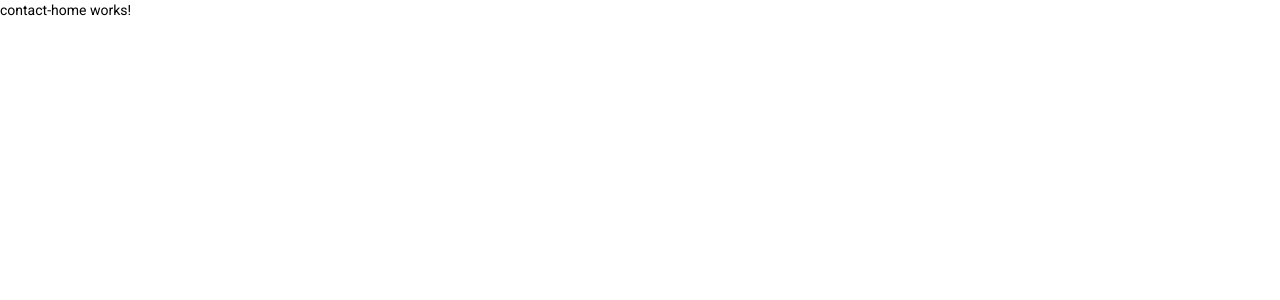
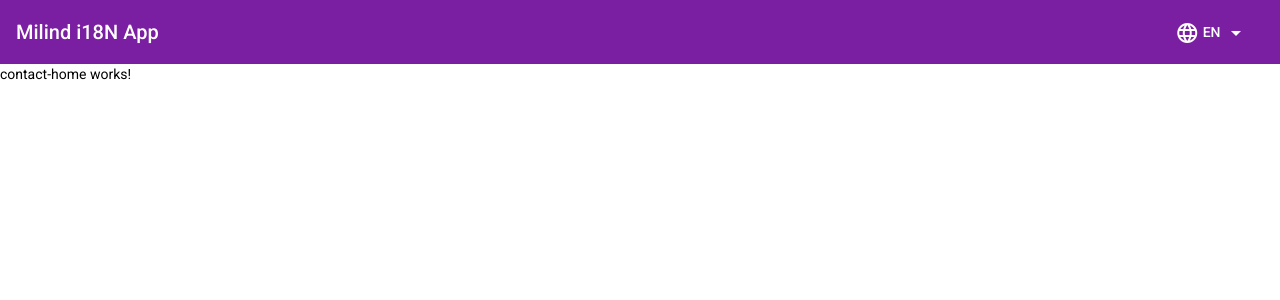
Before and after one commit to bhormilind-dev/ContactFormI18N, an Angular app: page /contact in a window 1280 px wide. Shown: the top 300 px of the page. Built offline with nearby package versions, Linux system fonts and the light colour scheme.

Commit message:
#3: Resolved

```diff
--- /dev/null
+++ b/src/app/_common/_component/toolbar/toolbar-home/toolbar-home.component.html
@@ -0,0 +1,14 @@
+<mat-toolbar color="primary">
+    <span>Milind i18N App</span>
+    <span class="spacer"></span>
+    <button mat-button class="icon" aria-label="Langular Icon selection" [matMenuTriggerFor]="mnuLang">
+      <mat-icon>language</mat-icon>
+      {{ selectedLanguage }}
+      <mat-icon>arrow_drop_down</mat-icon>
+    </button>
+
+    <mat-menu #mnuLang="matMenu">
+        <button mat-menu-item *ngFor="let l of langSupport; let i=index" (click)="changeLang(i)">{{l.value}}</button>
+    </mat-menu>
+
+  </mat-toolbar>
--- /dev/null
+++ b/src/app/_common/_component/toolbar/toolbar-home/toolbar-home.component.scss
@@ -0,0 +1,7 @@
+.spacer {
+    flex: 1 1 auto;
+}
+
+.icon {
+    margin-left: 2px;
+}
--- /dev/null
+++ b/src/app/_common/_component/toolbar/toolbar-home/toolbar-home.component.ts
@@ -0,0 +1,29 @@
+import { Component, OnInit } from '@angular/core';
+
+@Component({
+  selector: 'app-toolbar-home',
+  templateUrl: './toolbar-home.component.html',
+  styleUrls: ['./toolbar-home.component.scss']
+})
+export class ToolbarHomeComponent implements OnInit {
+
+
+
+  langSupport = [
+    { prefix: 'EN', value: 'English'},
+    { prefix: 'ES', value: 'Spanish'},
+    { prefix: 'FR', value: 'French'},
+  ]
+
+  selectedLanguage = this.langSupport[0].prefix;
+
+  constructor() { }
+
+  ngOnInit(): void {
+  }
+
+  changeLang(i: number): void {
+    this.selectedLanguage = this.langSupport[i].prefix
+  }
+
+}
--- /dev/null
+++ b/src/app/_common/_component/toolbar/toolbar.module.ts
@@ -0,0 +1,20 @@
+import { NgModule } from '@angular/core';
+import { CommonModule } from '@angular/common';
+import { ToolbarHomeComponent } from './toolbar-home/toolbar-home.component';
+import { MaterialImportsModule } from '../../material-imports/material-imports.module';
+
+
+
+@NgModule({
+  declarations: [
+    ToolbarHomeComponent
+  ],
+  imports: [
+    CommonModule,
+    MaterialImportsModule
+  ], exports: [
+    ToolbarHomeComponent,
+
+  ]
+})
+export class ToolbarModule { }
--- /dev/null
+++ b/src/app/_common/material-imports/material-imports.module.ts
@@ -0,0 +1,104 @@
+import {NgModule} from '@angular/core';
+import {A11yModule} from '@angular/cdk/a11y';
+import {CdkAccordionModule} from '@angular/cdk/accordion';
+import {ClipboardModule} from '@angular/cdk/clipboard';
+import {DragDropModule} from '@angular/cdk/drag-drop';
+import {PortalModule} from '@angular/cdk/portal';
+import {ScrollingModule} from '@angular/cdk/scrolling';
+import {CdkStepperModule} from '@angular/cdk/stepper';
+import {CdkTableModule} from '@angular/cdk/table';
+import {CdkTreeModule} from '@angular/cdk/tree';
+import {MatAutocompleteModule} from '@angular/material/autocomplete';
+import {MatBadgeModule} from '@angular/material/badge';
+import {MatBottomSheetModule} from '@angular/material/bottom-sheet';
+import {MatButtonModule} from '@angular/material/button';
+import {MatButtonToggleModule} from '@angular/material/button-toggle';
+import {MatCardModule} from '@angular/material/card';
+import {MatCheckboxModule} from '@angular/material/checkbox';
+import {MatChipsModule} from '@angular/material/chips';
+import {MatStepperModule} from '@angular/material/stepper';
+import {MatDatepickerModule} from '@angular/material/datepicker';
+import {MatDialogModule} from '@angular/material/dialog';
+import {MatDividerModule} from '@angular/material/divider';
+import {MatExpansionModule} from '@angular/material/expansion';
+import {MatGridListModule} from '@angular/material/grid-list';
+import {MatIconModule} from '@angular/material/icon';
+import {MatInputModule} from '@angular/material/input';
+import {MatListModule} from '@angular/material/list';
+import {MatMenuModule} from '@angular/material/menu';
+import {MatNativeDateModule, MatRippleModule} from '@angular/material/core';
+import {MatPaginatorModule} from '@angular/material/paginator';
+import {MatProgressBarModule} from '@angular/material/progress-bar';
+import {MatProgressSpinnerModule} from '@angular/material/progress-spinner';
+import {MatRadioModule} from '@angular/material/radio';
+import {MatSelectModule} from '@angular/material/select';
+import {MatSidenavModule} from '@angular/material/sidenav';
+import {MatSliderModule} from '@angular/material/slider';
+import {MatSlideToggleModule} from '@angular/material/slide-toggle';
+import {MatSnackBarModule} from '@angular/material/snack-bar';
+import {MatSortModule} from '@angular/material/sort';
+import {MatTableModule} from '@angular/material/table';
+import {MatTabsModule} from '@angular/material/tabs';
+import {MatToolbarModule} from '@angular/material/toolbar';
+import {MatTooltipModule} from '@angular/material/tooltip';
+import {MatTreeModule} from '@angular/material/tree';
+import {OverlayModule} from '@angular/cdk/overlay';
+
+const imps = [
+  A11yModule,
+  CdkAccordionModule,
+  ClipboardModule,
+  CdkStepperModule,
+  CdkTableModule,
+  CdkTreeModule,
+  DragDropModule,
+  MatAutocompleteModule,
+  MatBadgeModule,
+  MatBottomSheetModule,
+  MatButtonModule,
+  MatButtonToggleModule,
+  MatCardModule,
+  MatCheckboxModule,
+  MatChipsModule,
+  MatStepperModule,
+  MatDatepickerModule,
+  MatDialogModule,
+  MatDividerModule,
+  MatExpansionModule,
+  MatGridListModule,
+  MatIconModule,
+  MatInputModule,
+  MatListModule,
+  MatMenuModule,
+  MatNativeDateModule,
+  MatPaginatorModule,
+  MatProgressBarModule,
+  MatProgressSpinnerModule,
+  MatRadioModule,
+  MatRippleModule,
+  MatSelectModule,
+  MatSidenavModule,
+  MatSliderModule,
+  MatSlideToggleModule,
+  MatSnackBarModule,
+  MatSortModule,
+  MatTableModule,
+  MatTabsModule,
+  MatToolbarModule,
+  MatTooltipModule,
+  MatTreeModule,
+  OverlayModule,
+  PortalModule,
+  ScrollingModule
+];
+
+
+@NgModule({
+  declarations: [],
+  imports: [
+    imps
+  ],exports: [
+    imps
+  ]
+})
+export class MaterialImportsModule { }
--- a/src/app/app.component.html
+++ b/src/app/app.component.html
@@ -1,2 +1,2 @@
-
+<app-toolbar-home></app-toolbar-home>
 <router-outlet></router-outlet>
--- a/src/app/app.module.ts
+++ b/src/app/app.module.ts
@@ -4,6 +4,7 @@ import { BrowserModule } from '@angular/platform-browser';
 import { AppRoutingModule } from './app-routing.module';
 import { AppComponent } from './app.component';
 import { BrowserAnimationsModule } from '@angular/platform-browser/animations';
+import { ToolbarModule } from './_common/_component/toolbar/toolbar.module';
 
 @NgModule({
   declarations: [
@@ -12,7 +13,8 @@ import { BrowserAnimationsModule } from '@angular/platform-browser/animations';
   imports: [
     BrowserModule,
     AppRoutingModule,
-    BrowserAnimationsModule
+    BrowserAnimationsModule,
+    ToolbarModule
   ],
   providers: [],
   bootstrap: [AppComponent]
```
Also changed, not shown: 1 other file (tests, documents, lock files or other folders).
